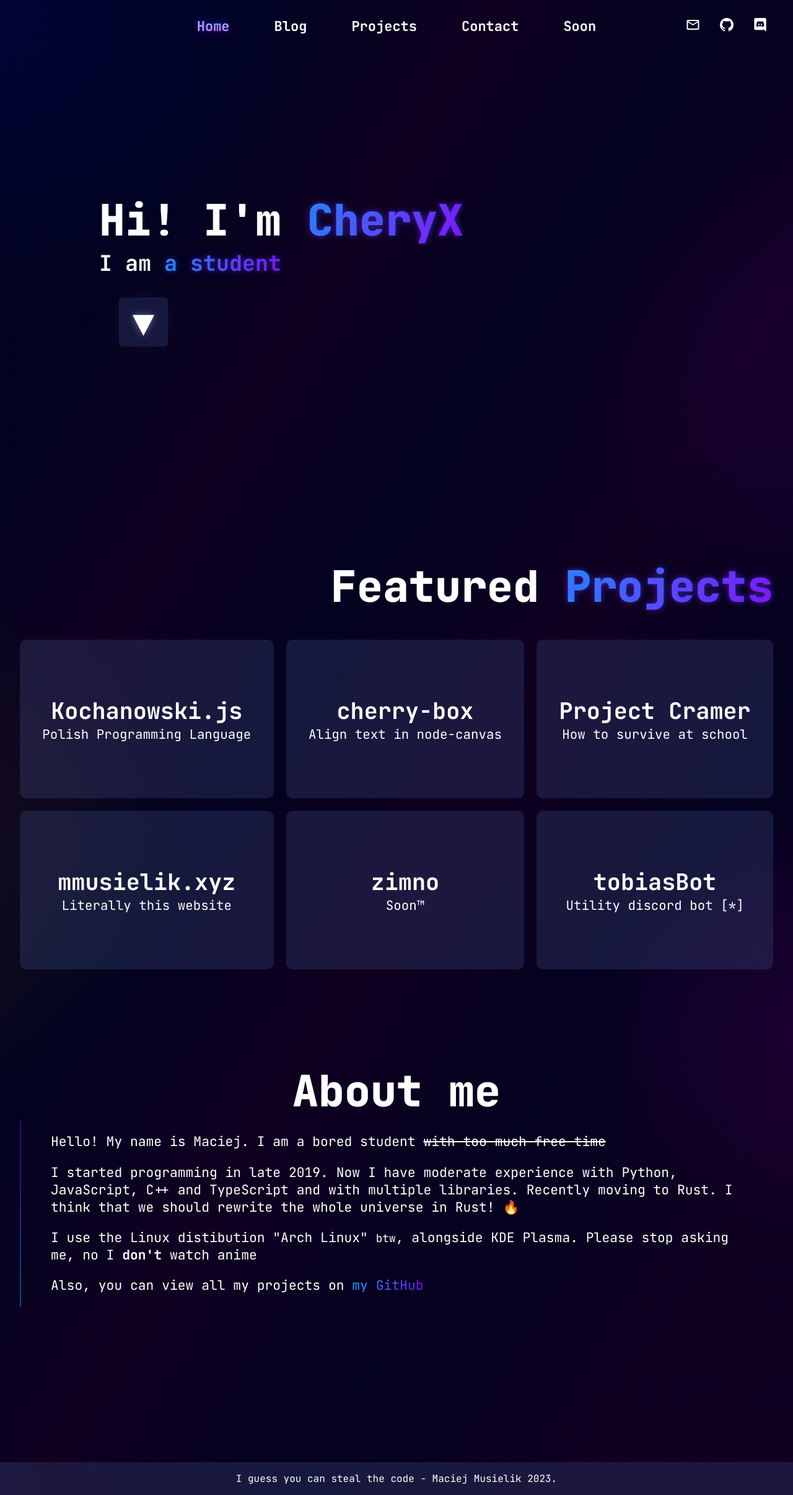
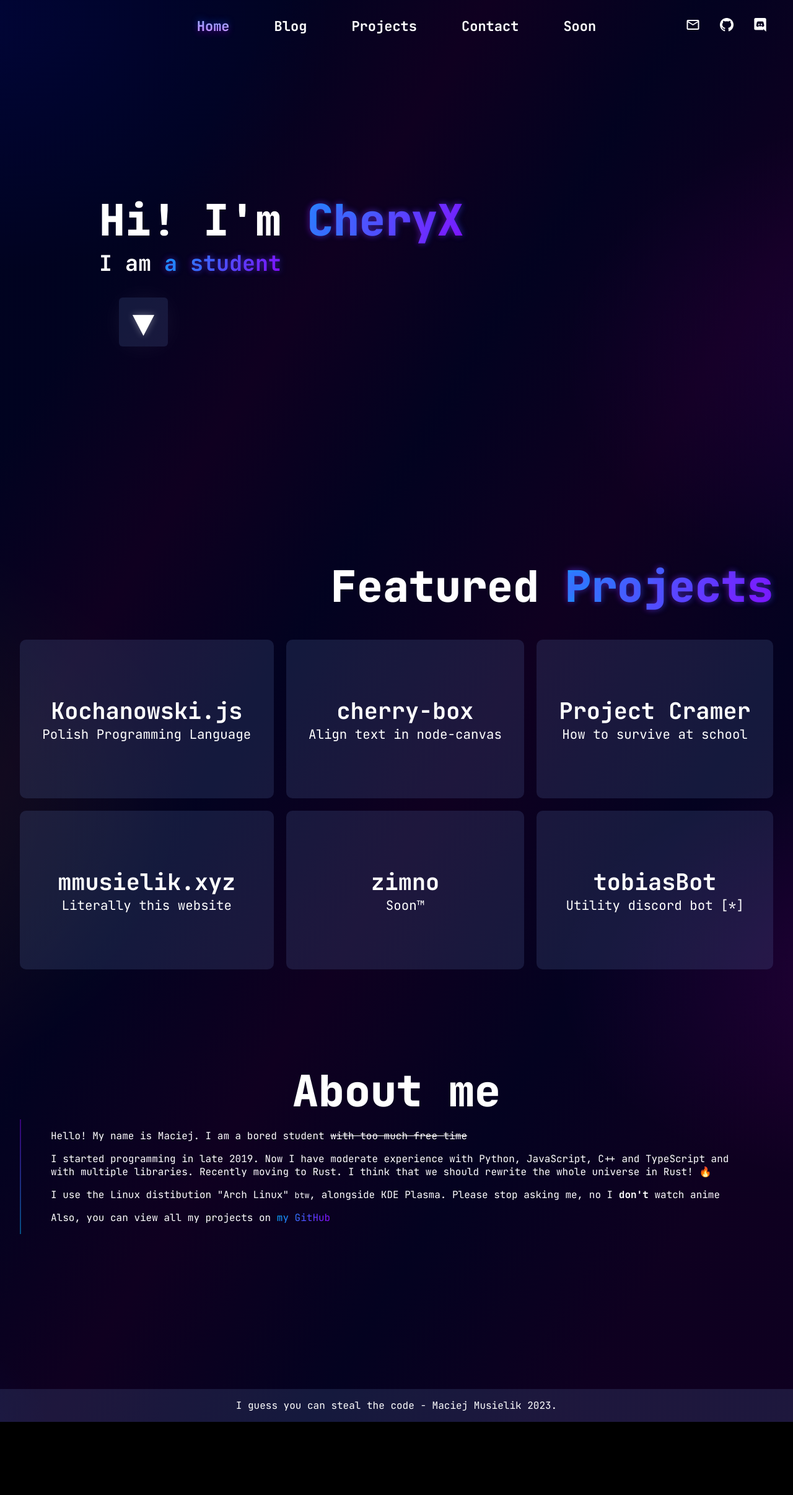
Before and after one commit to CheryX/mmusielik.xyz, a Jekyll site: the page built from index.md, in a window 1280 px wide. Shown: the whole page at 62% size. Built offline with Jekyll 4.4.1, drawn with Linux system fonts in a browser that asks for light colours; after the commit the page ends 2294 px from its top, so only the background shows below that.

Commit message:
Adjust "#aboutme" text font size for mobile

```diff
--- a/styles/landing.css
+++ b/styles/landing.css
@@ -168,6 +168,11 @@ footer {
   #aboutme {
     flex-direction: column;
   }
+
+  #aboutme p {
+    font-size: 12pt;
+    font-weight: 500;
+  }
 }
 
 @media screen and (max-width: 1200px) {
```
